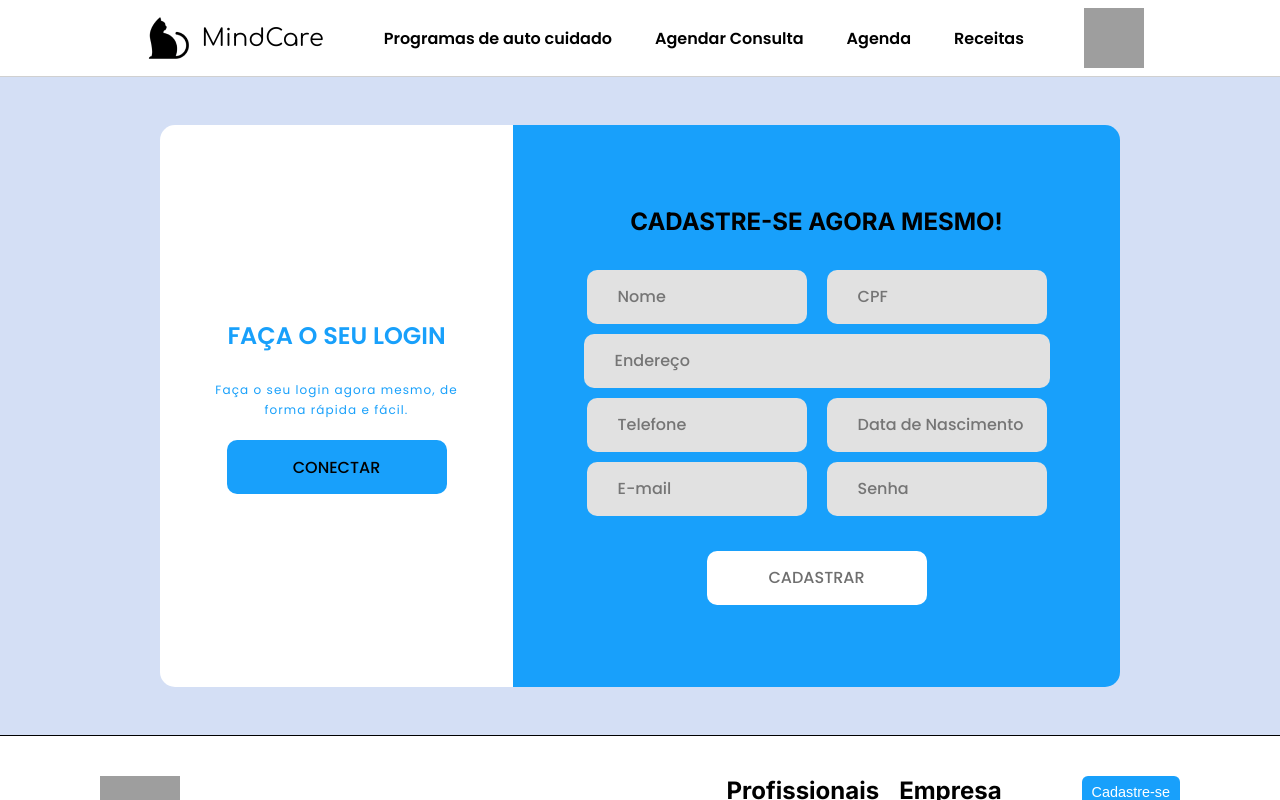
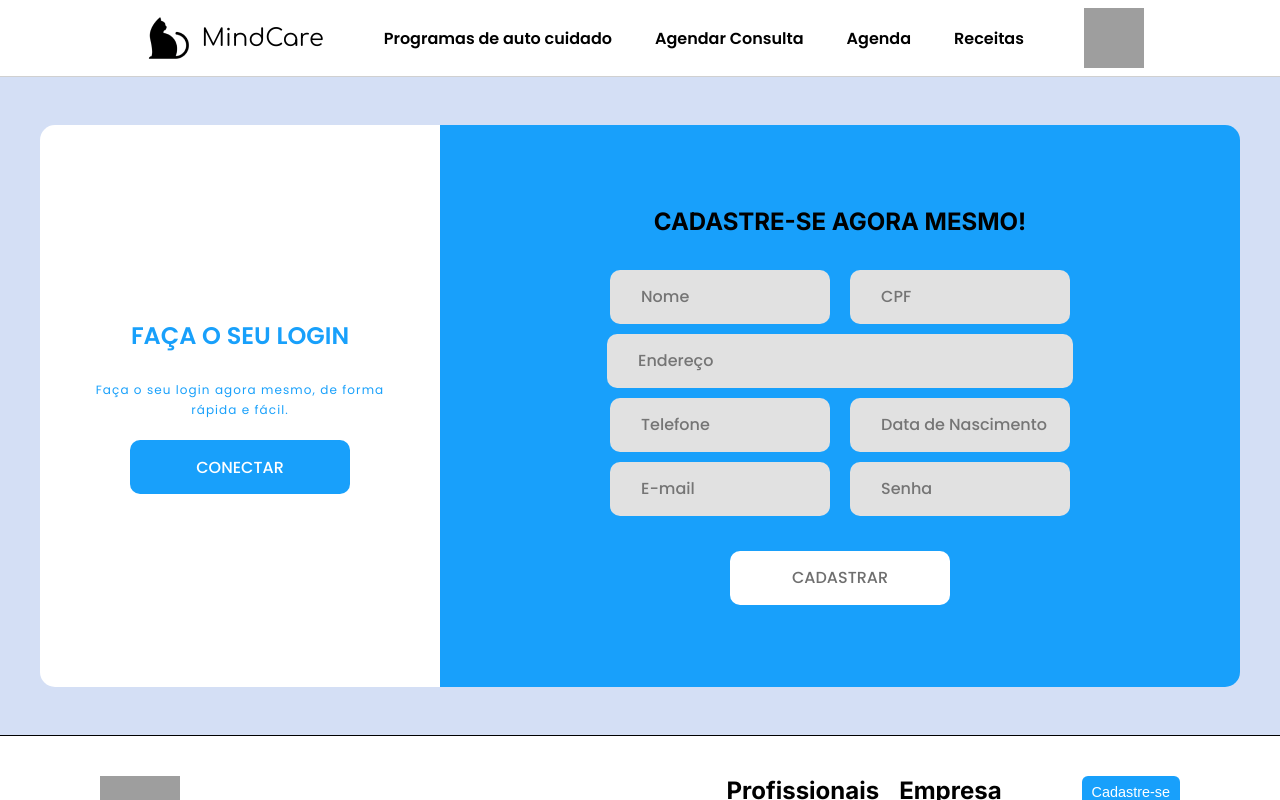
Before and after one commit to 777KML777/FHIRProject, a Next.js app: page /cadastro in a window 1280 px wide. Built offline with nearby package versions, Linux system fonts and the light colour scheme; grey boxes are pictures that could not be loaded.

Commit message:
cabo saporra caralho

```diff
--- a/src/app/components/Cadastro/cadastro.css
+++ b/src/app/components/Cadastro/cadastro.css
@@ -13,7 +13,7 @@
 
 .login {
     display: flex;
-    width: 353px;
+    width: 25rem;
     height: 562px;
     flex-direction: column;
     justify-content: center;
@@ -51,6 +51,8 @@
     border-radius: 0.63rem;
     border: none;
     text-align: center;
+    padding-top: 15px;
+    color: var(--texto-cor-secundaria);
     font-family: Poppins;
     font-size: 1rem;
     font-weight: 500;
@@ -58,7 +60,7 @@
 }
 
 .cadastro {
-    width: 607px;
+    width: 50rem;
     height: 562px;
     display: flex;
     padding: 0rem 3.125rem;
--- a/src/app/components/Cadastro/index.jsx
+++ b/src/app/components/Cadastro/index.jsx
@@ -1,3 +1,4 @@
+import Link from "next/link"
 import "./cadastro.css"
 export default function Cadastro (){
     return (
@@ -6,7 +7,7 @@ export default function Cadastro (){
                 <div className="login">
                     <p>FAÇA O SEU LOGIN</p>
                     <h4>Faça o seu login agora mesmo, de forma rápida e fácil.</h4>
-                    <button className="login_button">CONECTAR</button>
+                    <Link href={"./login"} className="login_button">CONECTAR</Link>
                 </div>
                 <div className="cadastro">
                     <div className="form">
```
